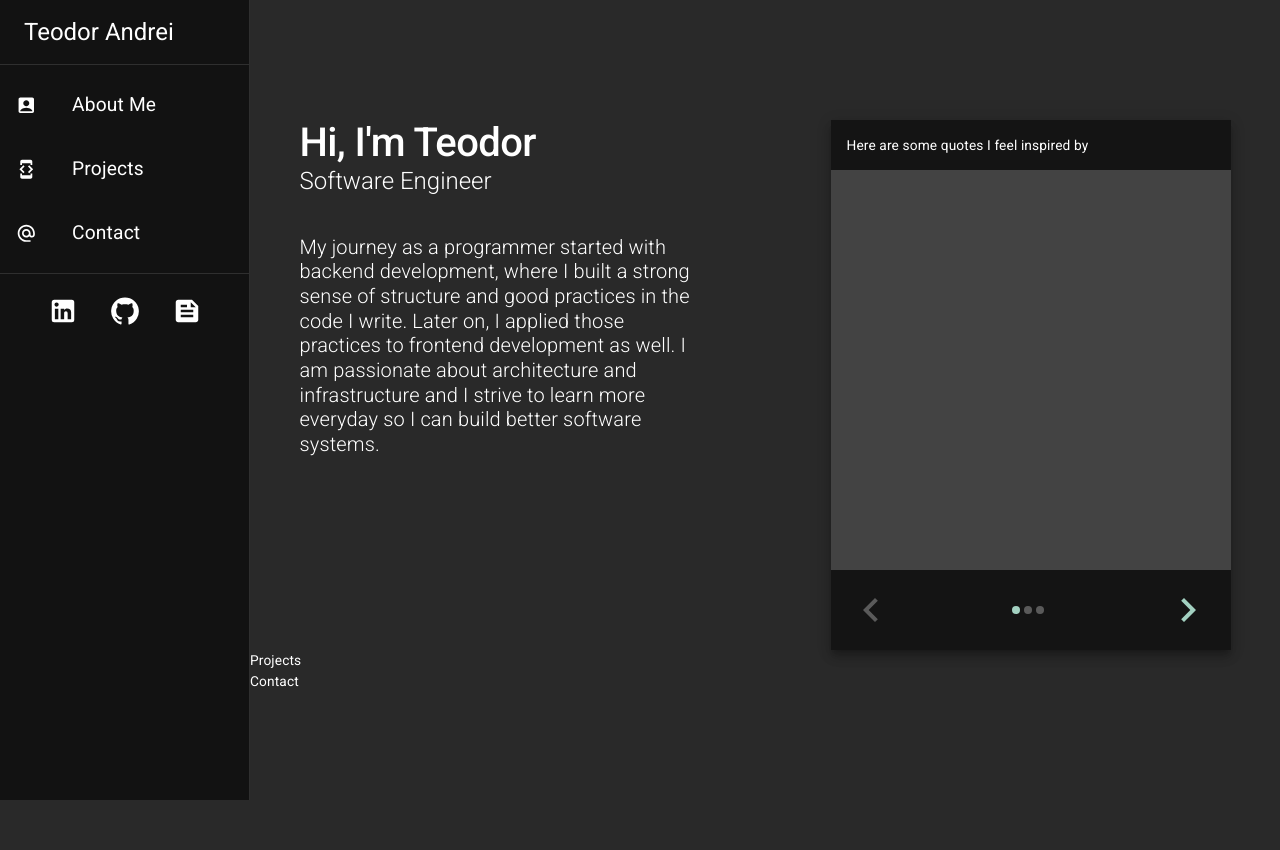
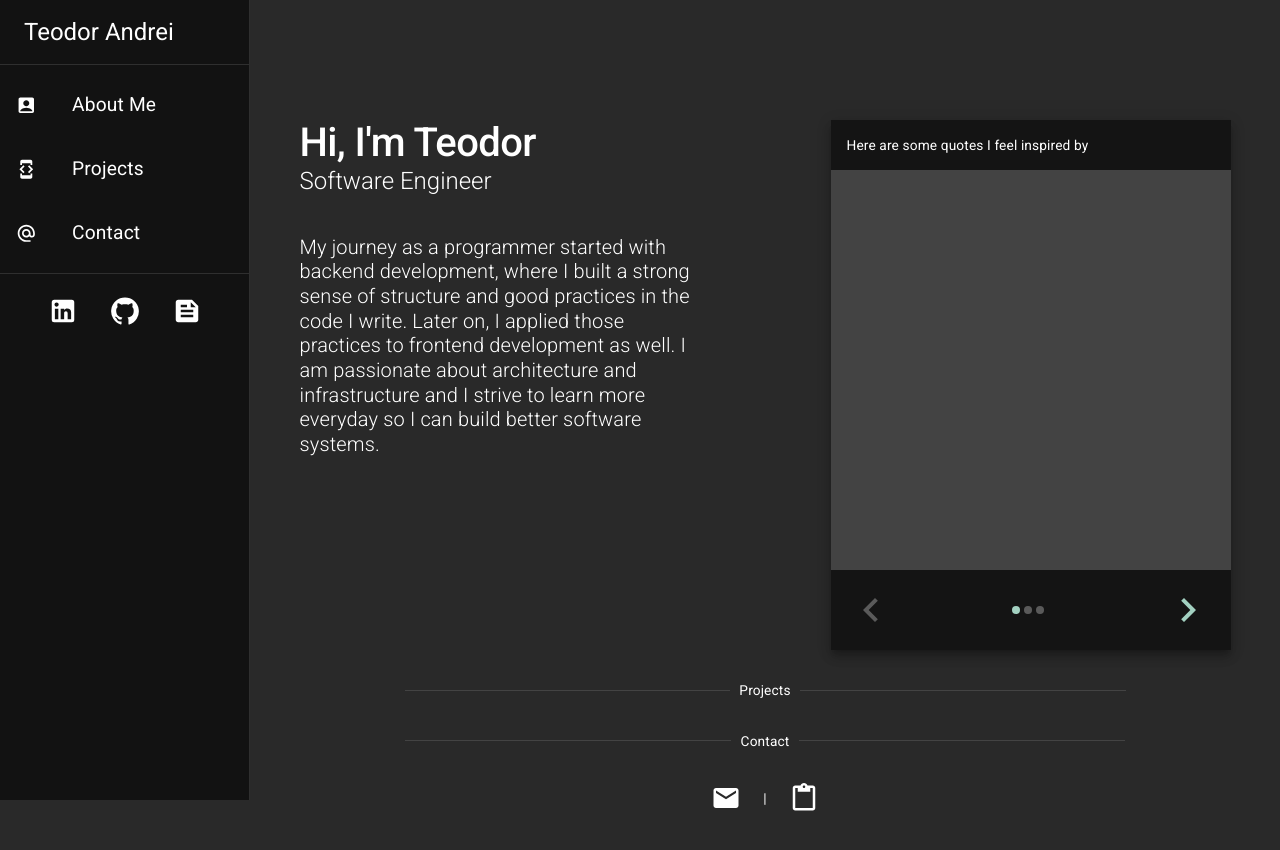
Before and after one commit to Ted2121/Ted2121.github.io, a React (Vite) app in the folder portfolio/: page / in a window 1280 px wide. Shown: the top 850 px of the page. Before the commit the page ends 800 px from the top, so only its background shows below. Built offline with nearby package versions, Linux system fonts and the light colour scheme.

Commit message:
Added mailto and copy to clipboard buttons to contact section

```diff
--- a/portfolio/src/layouts/Sidebar.jsx
+++ b/portfolio/src/layouts/Sidebar.jsx
@@ -37,7 +37,7 @@ function Sidebar() {
       <List>
         {['About Me', 'Projects', 'Contact'].map((text, index) => (
           <ListItem key={text} disablePadding>
-            <ListItemButton sx={{ height: '4rem' }}>
+            <ListItemButton sx={{ height: '4rem', zIndex: "9999" }}>
               <ListItemIcon>
                 {index === 0 && <AccountBoxIcon /> ||
                   index === 1 && <DeveloperModeIcon /> ||
--- a/portfolio/src/sections/Contact.jsx
+++ b/portfolio/src/sections/Contact.jsx
@@ -1,10 +1,44 @@
-import React from 'react'
+import React from 'react';
+import Box from '@mui/material/Box';
+import Divider from '@mui/material/Divider';
+import MailIcon from '@mui/icons-material/Mail';
+import IconButton from '@mui/material/IconButton';
+import Typography from '@mui/material/Typography';
+import Tooltip from '@mui/material/Tooltip';
+import ContentPasteIcon from '@mui/icons-material/ContentPaste';
 
 function Contact() {
+    const handleCopyToClipboard = (text) => {
+        navigator.clipboard.writeText(text);
+    };
+
+    const email = "teodor.andrei174@gmail.com"
+
     return (
-        <div id="contact">
-            Contact
-        </div>
+        <Box sx={{ marginTop: '30px', textAlign: 'center', marginBottom: "50px"}} id="contact">
+            <Divider sx={{ width: '70%', margin: '20px auto' }}>Contact</Divider>
+            <Box sx={{ display: 'flex', justifyContent: 'center', alignItems: "center"}}>
+                <IconButton
+                    aria-label="contact"
+                    size="large"
+                    onClick={() => {
+                        window.open(`mailto:${email}`);
+                    }}
+                >
+                    <MailIcon fontSize="large" />
+                </IconButton>
+                <Typography sx={{margin: "0px 10px"}}>|</Typography>
+                <Tooltip title="Copy to Clipboard" placement="right">
+                    <IconButton
+                        aria-label="Copy to Clipboard"
+                        onClick={handleCopyToClipboard(email)}
+                        size="large"
+                    >
+                        <ContentPasteIcon fontSize="large" />
+                    </IconButton>
+                </Tooltip>
+            </Box>
+        </Box>
     )
 }
 
--- a/portfolio/src/sections/Projects.jsx
+++ b/portfolio/src/sections/Projects.jsx
@@ -1,10 +1,14 @@
+import { Box, Divider } from '@mui/material'
 import React from 'react'
 
 function Projects() {
   return (
-    <div id="projects">
-      Projects
-    </div>
+    <>
+      <Box sx={{ display: "flex", marginTop: "30px", justifyContent: "center" }} id="projects">
+        <Divider sx={{ width: "70%" }}>Projects</Divider>
+      </Box>
+
+    </>
   )
 }
 
```
